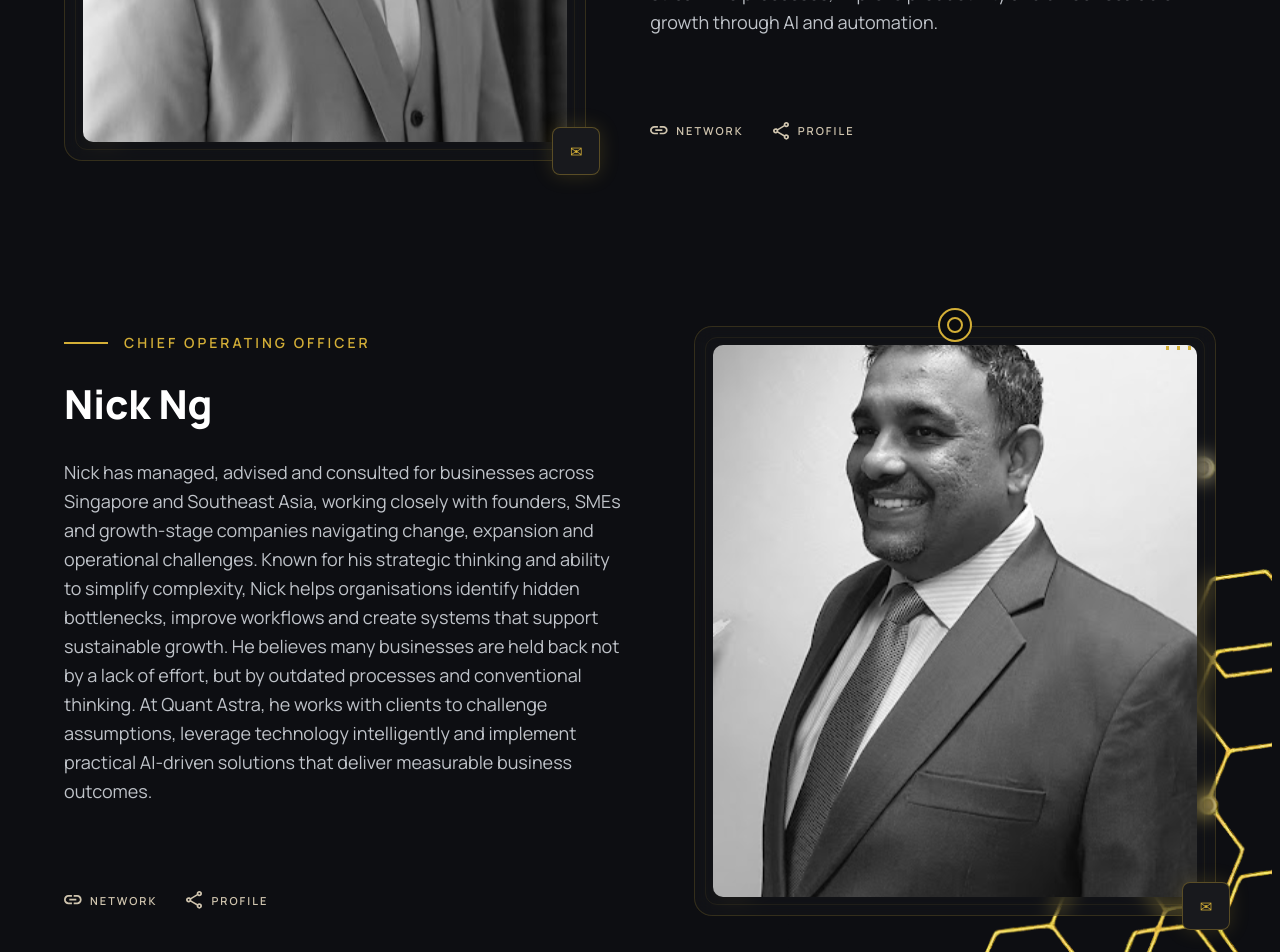
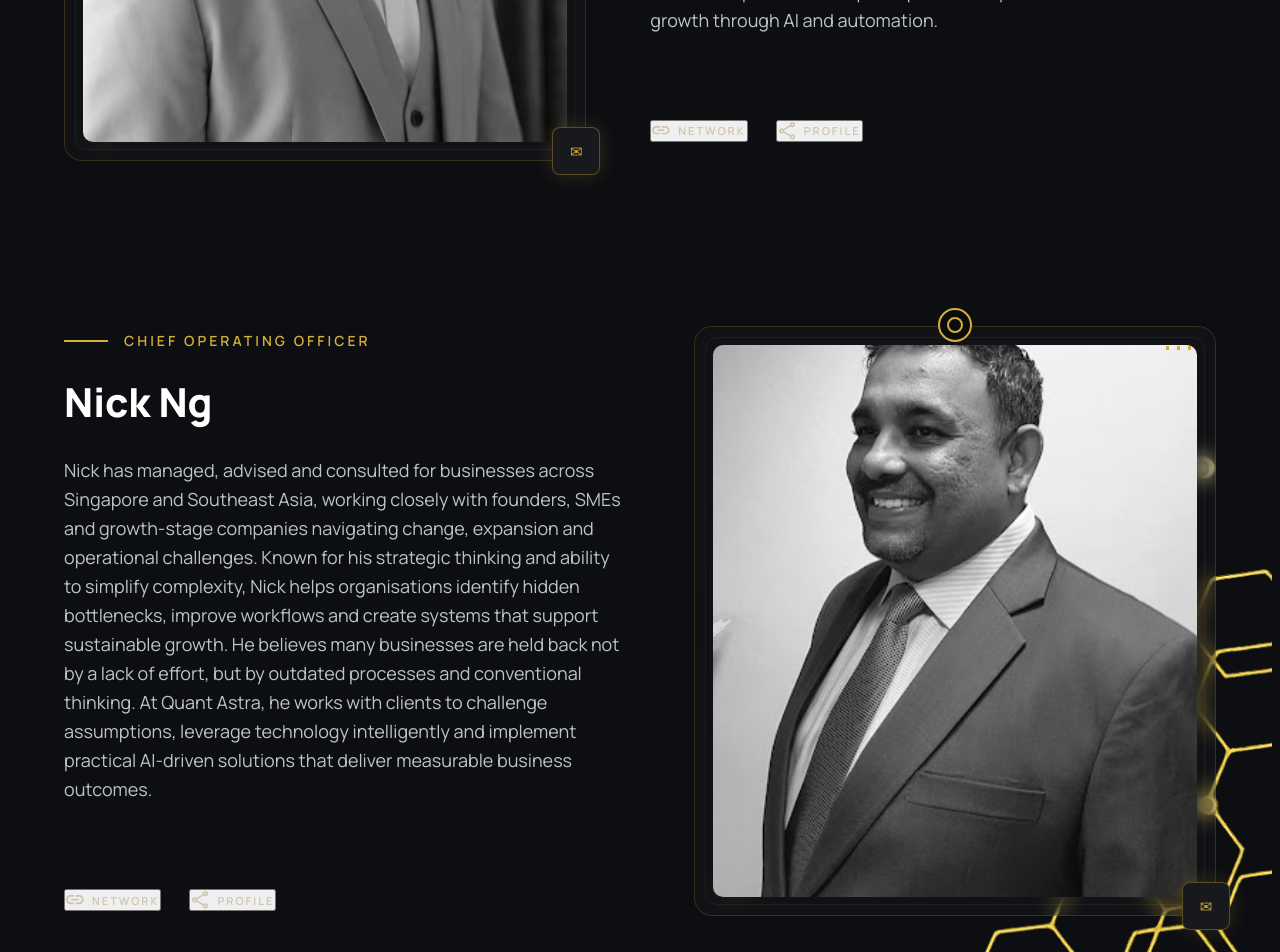
Before and after one commit to dhruvstoretransform-dev/Quant-Astra, a React (Create React App) app: page /about in a window 1280 px wide. Shown: the part 1540-2492 px from the top of the page. Built offline with nearby package versions, Linux system fonts and the light colour scheme.

Commit message:
Update Leadership.jsx

```diff
--- a/src/components/Leadership.jsx
+++ b/src/components/Leadership.jsx
@@ -1,20 +1,18 @@
+import React from "react";
 
-const ceoImg = "../images/ceo.svg";
-const cooImg = "../images/coo.svg";
-const networkIcon = "../images/network-icon.svg";
-const profileIcon = "../images/profile-icon.svg";
-
+// Use public image paths directly
+const ceoImg = "/images/ceo.svg";
+const cooImg = "/images/coo.svg";
+const networkIcon = "/images/network-icon.svg";
+const profileIcon = "/images/profile-icon.svg";
 
 const Leadership = () => {
   return (
     <section className="vision-architects">
-
       <div className="vision-wrapper">
 
         {/* Header */}
-
         <div className="vision-header">
-
           <span className="vision-subtitle">
             GOVERNANCE
           </span>
@@ -24,7 +22,6 @@ const Leadership = () => {
           </h2>
 
           <div className="vision-title-line"></div>
-
         </div>
 
         <div className="vision-container">
@@ -34,36 +31,28 @@ const Leadership = () => {
           ============================ */}
 
           <div className="vision-first-section">
-
             <div className="vision-card">
 
               <div className="vision-image-wrapper">
-
                 <div className="vision-image-glow"></div>
 
                 <div className="vision-image-frame">
-
                   <img
                     src={ceoImg}
                     alt="Siva Balasupramaniam"
                     className="vision-image"
                   />
-
                 </div>
 
                 <span className="vision-circle"></span>
                 <span className="vision-square"></span>
-
               </div>
 
               <div className="vision-content">
 
                 <div className="vision-role">
-
                   <span className="vision-role-line"></span>
-
-                  <span>FOUNDER & CEO</span>
-
+                  <span>FOUNDER &amp; CEO</span>
                 </div>
 
                 <h3 className="vision-name">
@@ -71,17 +60,18 @@ const Leadership = () => {
                 </h3>
 
                 <p className="vision-description">
-                  Siva brings more than two decades of experience spanning global
-                  commodities, technology, business development and strategic
-                  growth. Having worked with international banks, trading houses,
-                  energy majors and technology ventures, he has led teams,
-                  managed large-scale commercial initiatives and built solutions
-                  across multiple markets. Throughout his career, Siva has
-                  consistently focused on one principle: identifying inefficiencies
-                  and transforming them into opportunities. At Quant Astra, he
-                  combines commercial experience, operational insight and
-                  emerging technologies to help businesses streamline processes,
-                  improve productivity and unlock scalable growth through AI and
+                  Siva brings more than two decades of experience spanning
+                  global commodities, technology, business development and
+                  strategic growth. Having worked with international banks,
+                  trading houses, energy majors and technology ventures, he
+                  has led teams, managed large-scale commercial initiatives
+                  and built solutions across multiple markets. Throughout his
+                  career, Siva has consistently focused on one principle:
+                  identifying inefficiencies and transforming them into
+                  opportunities. At Quant Astra, he combines commercial
+                  experience, operational insight and emerging technologies
+                  to help businesses streamline processes, improve
+                  productivity and unlock scalable growth through AI and
                   automation.
                 </p>
 
@@ -89,22 +79,33 @@ const Leadership = () => {
 
                 <div className="vision-links">
 
-                  <a href="#" className="vision-link">
-                    <img src={networkIcon} alt="Network" />
+                  <button
+                    type="button"
+                    className="vision-link"
+                  >
+                    <img
+                      src={networkIcon}
+                      alt="Network"
+                    />
                     <span>NETWORK</span>
-                  </a>
+                  </button>
 
-                  <a href="#" className="vision-link">
-                    <img src={profileIcon} alt="Profile" />
+                  <button
+                    type="button"
+                    className="vision-link"
+                  >
+                    <img
+                      src={profileIcon}
+                      alt="Profile"
+                    />
                     <span>PROFILE</span>
-                  </a>
+                  </button>
 
                 </div>
 
               </div>
 
             </div>
-
           </div>
 
           {/* ===========================
@@ -120,13 +121,11 @@ const Leadership = () => {
                 <div className="vision-image-glow"></div>
 
                 <div className="vision-image-frame">
-
                   <img
                     src={cooImg}
                     alt="Nick Ng"
                     className="vision-image"
                   />
-
                 </div>
 
                 <span className="vision-circle"></span>
@@ -137,11 +136,8 @@ const Leadership = () => {
               <div className="vision-content">
 
                 <div className="vision-role">
-
                   <span className="vision-role-line"></span>
-
                   <span>CHIEF OPERATING OFFICER</span>
-
                 </div>
 
                 <h3 className="vision-name">
@@ -149,33 +145,46 @@ const Leadership = () => {
                 </h3>
 
                 <p className="vision-description">
-                  Nick has managed, advised and consulted for businesses across
-                  Singapore and Southeast Asia, working closely with founders,
-                  SMEs and growth-stage companies navigating change,
-                  expansion and operational challenges. Known for his strategic
-                  thinking and ability to simplify complexity, Nick helps
-                  organisations identify hidden bottlenecks, improve workflows and
-                  create systems that support sustainable growth. He believes
-                  many businesses are held back not by a lack of effort, but by
-                  outdated processes and conventional thinking. At Quant Astra, he
-                  works with clients to challenge assumptions, leverage technology
-                  intelligently and implement practical AI-driven solutions that
-                  deliver measurable business outcomes.
+                  Nick has managed, advised and consulted for businesses
+                  across Singapore and Southeast Asia, working closely with
+                  founders, SMEs and growth-stage companies navigating
+                  change, expansion and operational challenges. Known for
+                  his strategic thinking and ability to simplify complexity,
+                  Nick helps organisations identify hidden bottlenecks,
+                  improve workflows and create systems that support
+                  sustainable growth. He believes many businesses are held
+                  back not by a lack of effort, but by outdated processes
+                  and conventional thinking. At Quant Astra, he works with
+                  clients to challenge assumptions, leverage technology
+                  intelligently and implement practical AI-driven solutions
+                  that deliver measurable business outcomes.
                 </p>
 
                 <div className="vision-divider"></div>
 
                 <div className="vision-links">
 
-                  <a href="#" className="vision-link">
-                    <img src={networkIcon} alt="Network" />
+                  <button
+                    type="button"
+                    className="vision-link"
+                  >
+                    <img
+                      src={networkIcon}
+                      alt="Network"
+                    />
                     <span>NETWORK</span>
-                  </a>
+                  </button>
 
-                  <a href="#" className="vision-link">
-                    <img src={profileIcon} alt="Profile" />
+                  <button
+                    type="button"
+                    className="vision-link"
+                  >
+                    <img
+                      src={profileIcon}
+                      alt="Profile"
+                    />
                     <span>PROFILE</span>
-                  </a>
+                  </button>
 
                 </div>
 
@@ -193,7 +202,6 @@ const Leadership = () => {
         <div className="vision-vignette"></div>
 
       </div>
-
     </section>
   );
 };
```
